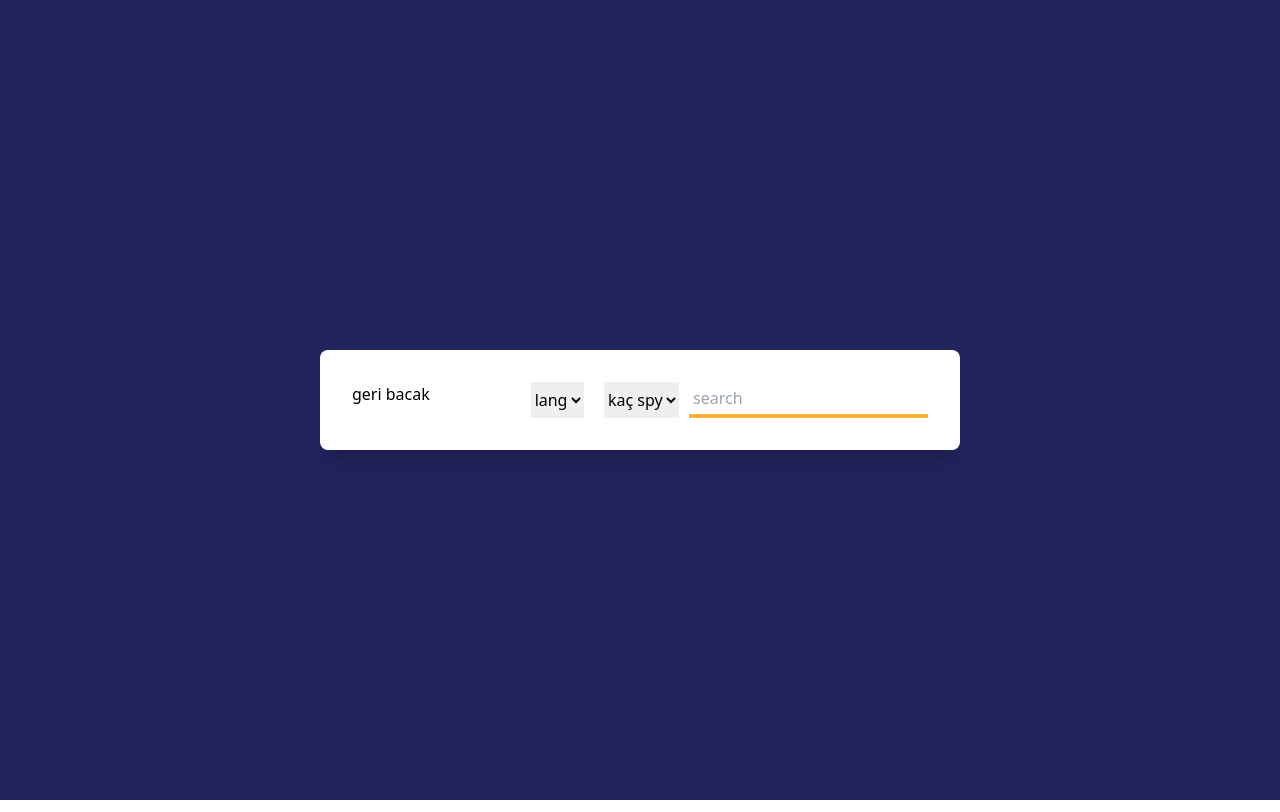
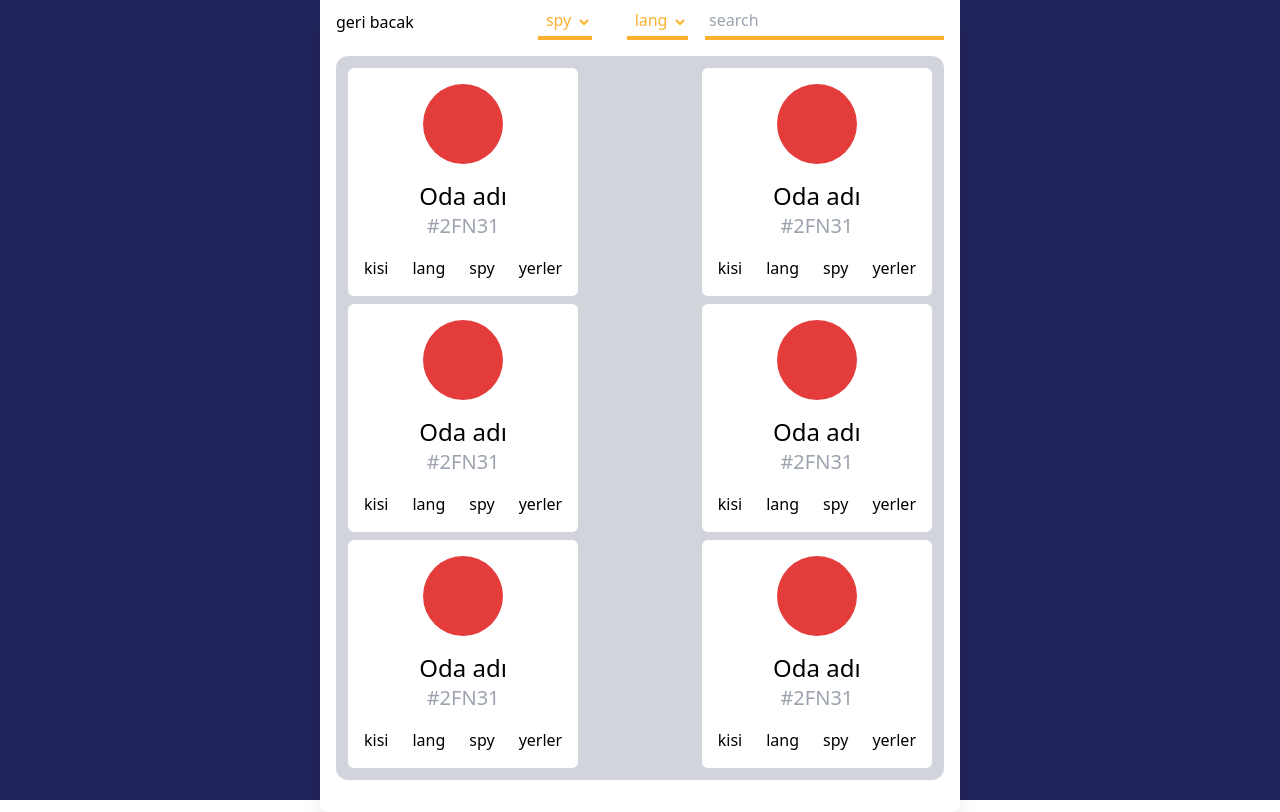
Before and after one commit to Spyfall/spyfall-client, a Vue app: page /rooms in a window 1280 px wide. Built offline with nearby package versions, Linux system fonts and the light colour scheme.

Commit message:
content and room card added to rooms page

```diff
--- /dev/null
+++ b/src/components/Rooms/Content.vue
@@ -0,0 +1,17 @@
+<template>
+  <div
+    class="flex flex-row flex-wrap w-full justify-between bg-gray-300 rounded-xl p-2 my-4"
+  >
+    <!-- TODO: jusitfy between olmicak kaldır orayı bkaıcam (gartic) -->
+    <content-item v-for="(item, index) in 6" :key="index"></content-item>
+  </div>
+</template>
+
+<script>
+import ContentItem from "./ContentItem.vue";
+export default {
+  components: { ContentItem },
+};
+</script>
+
+<style></style>
--- /dev/null
+++ b/src/components/Rooms/ContentItem.vue
@@ -0,0 +1,23 @@
+<template>
+  <div
+    class="flex flex-col justify-center items-center rounded-md space-y-4 bg-white p-4 m-1"
+  >
+    <div class="w-20 h-20 bg-spyfall-red rounded-full"></div>
+    <div class="text-center">
+      <p class="text-2xl">Oda adı</p>
+      <p class="text-xl text-gray-400">#2FN31</p>
+    </div>
+    <div class="flex flex-row justify-center items-center space-x-6">
+      <p>kisi</p>
+      <p>lang</p>
+      <p>spy</p>
+      <p>yerler</p>
+    </div>
+  </div>
+</template>
+
+<script>
+export default {};
+</script>
+
+<style></style>
--- a/src/views/Rooms.vue
+++ b/src/views/Rooms.vue
@@ -1,32 +1,39 @@
 <template>
   <sf-container>
-    <div class="flex flex-row p-4 w-full">
-      <router-link to="/" class="flex-1">geri bacak</router-link>
+    <div class="flex flex-row flex-wrap w-full">
+      <div class="flex flex-1 items-center">
+        <router-link to="/">geri bacak</router-link>
+      </div>
       <div class="flex flex-row flex-1 justify-around">
-        <select name="" id="">
+        <sf-select>
+          <option value="">spy</option>
+          <option value="">1</option>
+          <option value="">2</option>
+          <option value="">3</option>
+        </sf-select>
+        <sf-select>
           <option value="">lang</option>
           <option value="">tr</option>
           <option value="">en</option>
-        </select>
-        <select name="" id="">
-          <option value="">kaç spy</option>
-          <option value="">1</option>
-          <option value="">2</option>
-          <option value="">3</option>
-        </select>
+        </sf-select>
       </div>
       <div class="flex flex-row flex-1 justify-end">
         <sf-input placeholder="search"></sf-input>
       </div>
     </div>
+    <Content></Content>
   </sf-container>
+  <!-- TODO: kullanıcı ismi nasıl geliyor sayfa değişiminde ve component yapısı nasıl olacak
+  (rooms header, rooms footer veya birden fazla yerde kullanacağım şeyler mi) -->
 </template>
 
 <script>
 import SfContainer from "../components/base/SfContainer.vue";
 import SfInput from "../components/base/SfInput.vue";
+import SfSelect from "../components/base/SfSelect.vue";
+import Content from "../components/Rooms/Content.vue";
 export default {
-  components: { SfContainer, SfInput },
+  components: { SfContainer, SfInput, SfSelect, Content },
 };
 </script>
 
```
